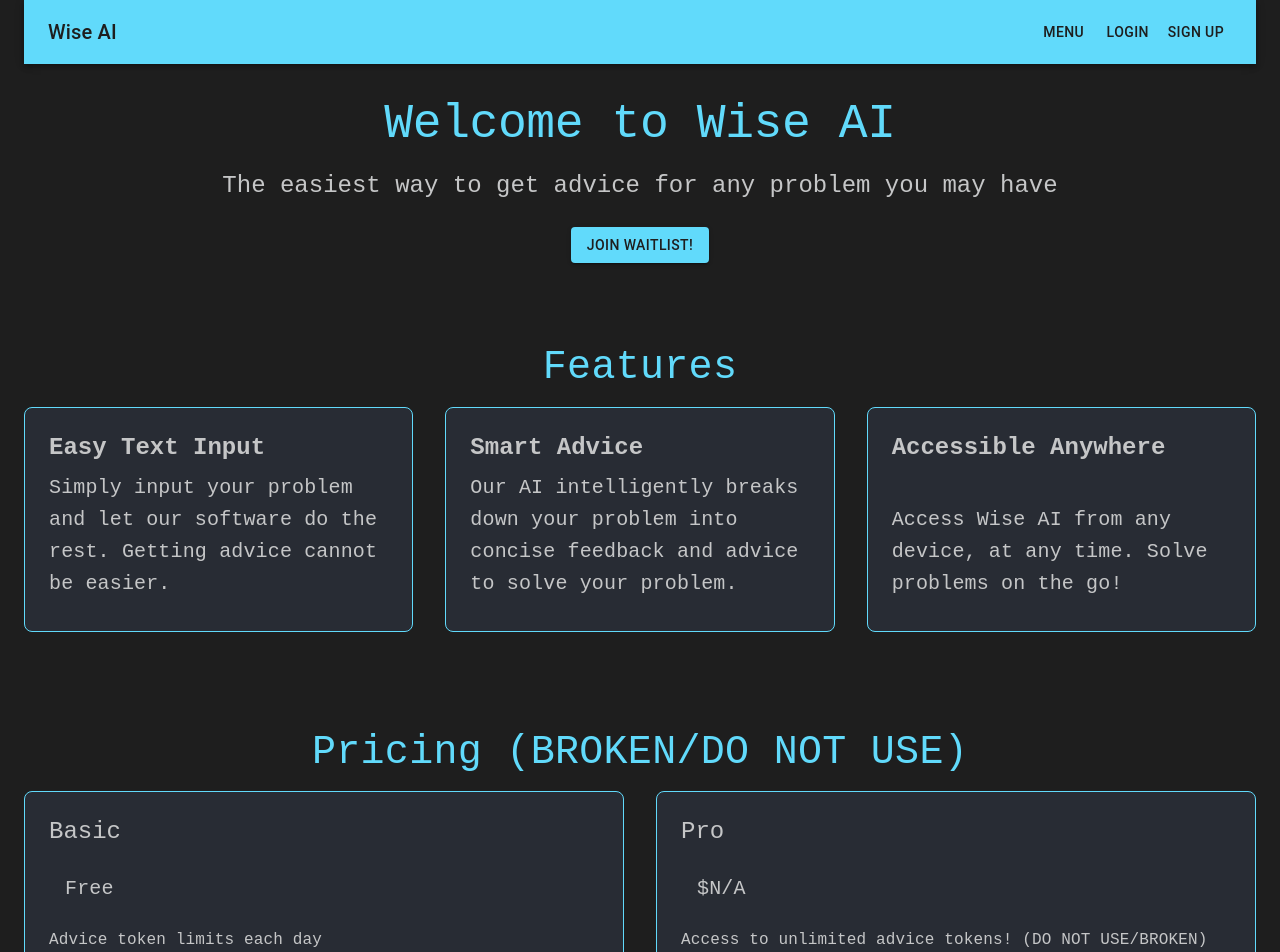
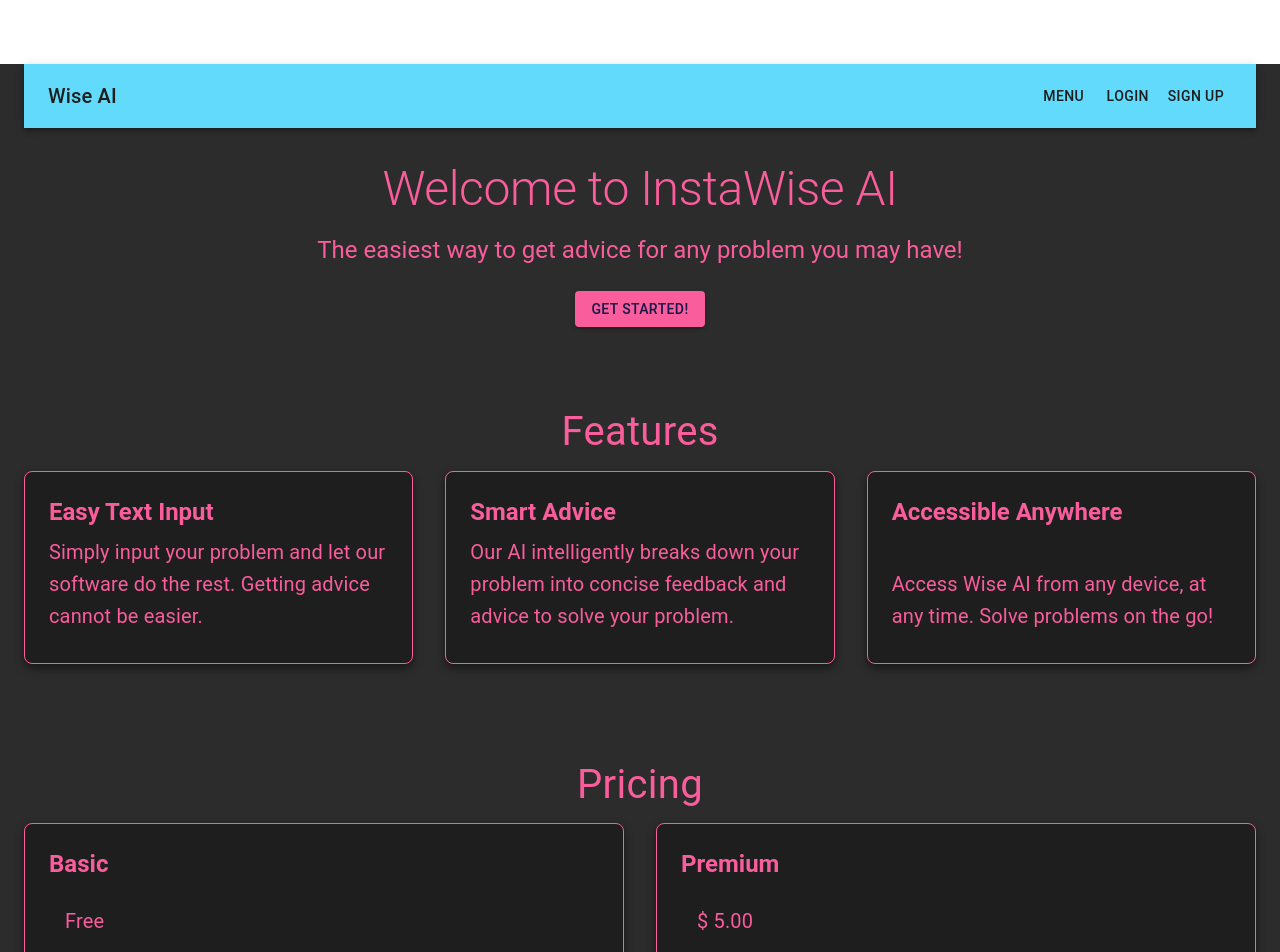
Before and after one commit to mrmahibrahman/wise-ai-demo, a Next.js app: page / in a window 1280 px wide. Shown: the top 952 px of the page. Built offline with nearby package versions, Linux system fonts and the light colour scheme; no server answers.

Commit message:
new changes

```diff
--- a/app/page.js
+++ b/app/page.js
@@ -1,4 +1,4 @@
-'use client'
+'use client';
 import Image from "next/image";
 import getStripe from "@/utils/get-stripe";
 import { SignedIn, SignedOut, UserButton } from '@clerk/nextjs';
@@ -43,20 +43,22 @@ export default function Home() {
   };
 
   return (
-    <Container maxWidth="100%" sx={{ backgroundColor: "#1e1e1e", minHeight: "100vh", color: "#c5c6c7", padding: "0", display: "flex", flexDirection: "column" }}>
-        <Head>
-          {/* Google Analytics
-          <script async src="https://www.googletagmanager.com/gtag/js?id=G-Z3J43ZMDJ1"></script>
-          <script dangerouslySetInnerHTML={{ __html: `
-            window.dataLayer = window.dataLayer || [];
-            function gtag(){dataLayer.push(arguments);}
-            gtag('js', new Date());
-            gtag('config', 'G-Z3J43ZMDJ1');
-          `}} /> */}
-          <title>Flashcards</title>
-          <meta name="description" content="Create flashcards from your text" />
-        </Head>
-
+    <Container
+      maxWidth="100%"
+      sx={{
+        backgroundColor:  "#2c2c2c",//"#161748", // Purple Baseline
+        minHeight: "100vh",
+        color: "#f95d9b", // Pink Highlight
+        padding: "0",
+        display: "flex",
+        flexDirection: "column",
+        mt: 8 // Add margin top to push content below the Navbar
+      }}
+    >
+      <Head>
+        <title>Flashcards</title>
+        <meta name="description" content="Create flashcards from your text" />
+      </Head>
 
       <Navbar />
 
@@ -64,28 +66,27 @@ export default function Home() {
         sx={{
           textAlign: 'center',
           my: { xs: 2, md: 4 },
-          px: { xs: 2, md: 0 }
+          px: { xs: 2, md: 0 },
         }}
       >
-        <Typography variant="h2" gutterBottom sx={{ fontFamily: "monospace", color: "#61dafb", fontSize: { xs: "2rem", md: "3rem" } }}>
-          Welcome to Wise AI
+        <Typography variant="h2" gutterBottom sx={{ fontFamily: "Roboto, sans-serif", color: "#f95d9b", fontSize: { xs: "2rem", md: "3rem" } }}>
+          Welcome to InstaWise AI
         </Typography>
-        <Typography variant="h5" gutterBottom sx={{ fontFamily: "monospace", fontSize: { xs: "1.25rem", md: "1.5rem" } }}>
-          The easiest way to get advice for any problem you may have
+        <Typography variant="h5" gutterBottom sx={{ fontFamily: "Roboto, sans-serif", color: "#f95d9b", fontSize: { xs: "1.25rem", md: "1.5rem" } }}>
+          The easiest way to get advice for any problem you may have!
         </Typography>
         <Button
           variant="contained"
           color="primary"
-          sx={{ mt: 2, backgroundColor: "#61dafb", color: "#1e1e1e" }}
-          //onClick={handleGetStarted}
-          href="/sign-up"
+          sx={{ mt: 2, backgroundColor: "#f95d9b", color: "#161748", '&:hover': { backgroundColor: "#e34a6f" } }} // Slightly darker pink for hover
+          onClick={handleGetStarted}
         >
-          Join Waitlist!
+          Get Started!
         </Button>
       </Box>
 
       <Box sx={{ my: { xs: 4, md: 6 }, textAlign: 'center', px: { xs: 2, md: 0 } }}>
-        <Typography variant="h4" gutterBottom sx={{ fontFamily: "monospace", color: "#61dafb", fontSize: { xs: "1.75rem", md: "2.5rem" } }}>
+        <Typography variant="h4" gutterBottom sx={{ fontFamily: "Roboto, sans-serif", color: "#f95d9b", fontSize: { xs: "1.75rem", md: "2.5rem" } }}>
           Features
         </Typography>
         <Grid container spacing={4}>
@@ -94,21 +95,22 @@ export default function Home() {
               sx={{
                 p: 3,
                 border: '1px solid',
-                borderColor: '#61dafb',
+                borderColor: "#f95d9b", // Bluewater Lowlight
                 borderRadius: 2,
-                backgroundColor: "#282c34",
-                color: "#c5c6c7",
+                backgroundColor: "#1e1e1e", // Dark Gray
+                color: "#f95d9b", // Pink Highlight
                 textAlign: 'left',
                 height: '100%', // Ensures all boxes are the same height
                 display: 'flex',
                 flexDirection: 'column',
-                justifyContent: 'space-between' // Ensures content is spaced evenly
+                justifyContent: 'space-between', // Ensures content is spaced evenly
+                boxShadow: '0px 4px 8px rgba(0, 0, 0, 0.5)' // Add shadow
               }}
             >
-              <Typography variant="h5" gutterBottom sx={{ fontFamily: "monospace", fontSize: { xs: "1.25rem", md: "1.5rem" } }}>
+              <Typography variant="h5" gutterBottom sx={{ fontFamily: "Roboto, sans-serif", fontSize: { xs: "1.25rem", md: "1.5rem" }, fontWeight: 700 }}>
                 <strong>Easy Text Input</strong>
               </Typography>
-              <Typography variant="h6" gutterBottom sx={{ fontFamily: "monospace", fontSize: { xs: "1rem", md: "1.25rem" } }}>
+              <Typography variant="h6" gutterBottom sx={{ fontFamily: "Roboto, sans-serif", fontSize: { xs: "1rem", md: "1.25rem" }, fontWeight: 400 }}>
                 Simply input your problem and let our software do the rest. Getting advice cannot be easier.
               </Typography>
             </Box>
@@ -118,21 +120,22 @@ export default function Home() {
               sx={{
                 p: 3,
                 border: '1px solid',
-                borderColor: '#61dafb',
+                borderColor: "#f95d9b", // Bluewater Lowlight
                 borderRadius: 2,
-                backgroundColor: "#282c34",
-                color: "#c5c6c7",
+                backgroundColor: "#1e1e1e", // Dark Gray
+                color: "#f95d9b", // Pink Highlight
                 textAlign: 'left',
                 height: '100%', // Ensures all boxes are the same height
                 display: 'flex',
                 flexDirection: 'column',
-                justifyContent: 'space-between' // Ensures content is spaced evenly
+                justifyContent: 'space-between', // Ensures content is spaced evenly
+                boxShadow: '0px 4px 8px rgba(0, 0, 0, 0.5)' // Add shadow
               }}
             >
-              <Typography variant="h5" gutterBottom sx={{ fontFamily: "monospace", fontSize: { xs: "1.25rem", md: "1.5rem" } }}>
+              <Typography variant="h5" gutterBottom sx={{ fontFamily: "Roboto, sans-serif", fontSize: { xs: "1.25rem", md: "1.5rem" }, fontWeight: 700 }}>
                 <strong>Smart Advice</strong>
               </Typography>
-              <Typography variant="h6" gutterBottom sx={{ fontFamily: "monospace", fontSize: { xs: "1rem", md: "1.25rem" } }}>
+              <Typography variant="h6" gutterBottom sx={{ fontFamily: "Roboto, sans-serif", fontSize: { xs: "1rem", md: "1.25rem" }, fontWeight: 400 }}>
                 Our AI intelligently breaks down your problem into concise feedback and advice to solve your problem.
               </Typography>
             </Box>
@@ -142,21 +145,22 @@ export default function Home() {
               sx={{
                 p: 3,
                 border: '1px solid',
-                borderColor: '#61dafb',
+                borderColor: '#f95d9b', // Bluewater Lowlight
                 borderRadius: 2,
-                backgroundColor: "#282c34",
-                color: "#c5c6c7",
+                backgroundColor: "#1e1e1e", // Dark Gray
+                color: "#f95d9b", // Pink Highlight
                 textAlign: 'left',
                 height: '100%', // Ensures all boxes are the same height
                 display: 'flex',
                 flexDirection: 'column',
-                justifyContent: 'space-between' // Ensures content is spaced evenly
+                justifyContent: 'space-between', // Ensures content is spaced evenly
+                boxShadow: '0px 4px 8px rgba(0, 0, 0, 0.5)' // Add shadow
               }}
             >
-              <Typography variant="h5" gutterBottom sx={{ fontFamily: "monospace", fontSize: { xs: "1.25rem", md: "1.5rem" } }}>
+              <Typography variant="h5" gutterBottom sx={{ fontFamily: "Roboto, sans-serif", fontSize: { xs: "1.25rem", md: "1.5rem" }, fontWeight: 700 }}>
                 <strong>Accessible Anywhere</strong>
               </Typography>
-              <Typography variant="h6" gutterBottom sx={{ fontFamily: "monospace", fontSize: { xs: "1rem", md: "1.25rem" } }}>
+              <Typography variant="h6" gutterBottom sx={{ fontFamily: "Roboto, sans-serif", fontSize: { xs: "1rem", md: "1.25rem" }, fontWeight: 400 }}>
                 Access Wise AI from any device, at any time. Solve problems on the go!
               </Typography>
             </Box>
@@ -165,8 +169,8 @@ export default function Home() {
       </Box>
 
       <Box sx={{ my: { xs: 4, md: 6 }, textAlign: 'center', px: { xs: 2, md: 0 } }}>
-        <Typography variant="h4" gutterBottom sx={{ fontFamily: "monospace", color: "#61dafb", fontSize: { xs: "1.75rem", md: "2.5rem" } }}>
-          Pricing (BROKEN/DO NOT USE)
+        <Typography variant="h4" gutterBottom sx={{ fontFamily: "Roboto, sans-serif", color: "#f95d9b", fontSize: { xs: "1.75rem", md: "2.5rem" } }}>
+          Pricing
         </Typography>
         <Grid container spacing={4}>
           <Grid item xs={12} md={6}>
@@ -174,26 +178,27 @@ export default function Home() {
               sx={{
                 p: 3,
                 border: '1px solid',
-                borderColor: '#61dafb',
+                borderColor: '#f95d9b', // Bluewater Lowlight
                 borderRadius: 2,
-                backgroundColor: "#282c34",
-                color: "#c5c6c7",
-                textAlign: 'left'
+                backgroundColor: "#1e1e1e", // Dark Gray
+                color: "#f95d9b", // Pink Highlight
+                textAlign: 'left',
+                boxShadow: '0px 4px 8px rgba(0, 0, 0, 0.5)' // Add shadow
               }}
             >
-              <Typography variant="h5" gutterBottom sx={{ fontFamily: "monospace", fontSize: { xs: "1.25rem", md: "1.5rem" } }}>
+              <Typography variant="h5" gutterBottom sx={{ fontFamily: "Roboto, sans-serif", fontSize: { xs: "1.25rem", md: "1.5rem" }, fontWeight: 700 }}>
                 Basic
               </Typography>
-              <Typography variant="h6" gutterBottom sx={{p:2, fontFamily: "monospace", fontSize: { xs: "1rem", md: "1.25rem" } }}>
+              <Typography variant="h6" gutterBottom sx={{ p: 2, fontFamily: "Roboto, sans-serif", fontSize: { xs: "1rem", md: "1.25rem" }, fontWeight: 400 }}>
                 Free
               </Typography>
-              <Typography sx={{ fontFamily: "monospace", fontSize: { xs: "0.875rem", md: "1rem" } }}>
+              <Typography sx={{ fontFamily: "Roboto, sans-serif", fontSize: { xs: "0.875rem", md: "1rem" }, fontWeight: 400 }}>
                 Advice token limits each day
               </Typography>
               <Button
                 variant="contained"
                 color="primary"
-                sx={{ mt: 2, backgroundColor: "#61dafb", color: "#1e1e1e" }}
+                sx={{ mt: 2, backgroundColor: "#f95d9b", color: "#161748", '&:hover': { backgroundColor: "#e34a6f" } }} // Slightly darker pink for hover
               >
                 Choose Basic
               </Button>
@@ -204,37 +209,34 @@ export default function Home() {
               sx={{
                 p: 3,
                 border: '1px solid',
-                borderColor: '#61dafb',
+                borderColor: "#f95d9b", // Bluewater Lowlight
                 borderRadius: 2,
-                backgroundColor: "#282c34",
-                color: "#c5c6c7",
-                textAlign: 'left'
+                backgroundColor: "#1e1e1e", // Dark Gray
+                color: "#f95d9b", // Pink Highlight
+                textAlign: 'left',
+                boxShadow: '0px 4px 8px rgba(0, 0, 0, 0.5)' // Add shadow
               }}
             >
-              <Typography variant="h5" gutterBottom sx={{ fontFamily: "monospace", fontSize: { xs: "1.25rem", md: "1.5rem" } }}>
-                Pro
+              <Typography variant="h5" gutterBottom sx={{ fontFamily: "Roboto, sans-serif", fontSize: { xs: "1.25rem", md: "1.5rem" }, fontWeight: 700 }}>
+                Premium
               </Typography>
-              <Typography variant="h6" gutterBottom sx={{ p:2, fontFamily: "monospace", fontSize: { xs: "1rem", md: "1.25rem" } }}>
-                $N/A
+              <Typography variant="h6" gutterBottom sx={{ p: 2, fontFamily: "Roboto, sans-serif", fontSize: { xs: "1rem", md: "1.25rem" }, fontWeight: 400 }}>
+                $ 5.00
               </Typography>
-              <Typography sx={{ fontFamily: "monospace", fontSize: { xs: "0.875rem", md: "1rem" } }}>
-                Access to unlimited advice tokens! (DO NOT USE/BROKEN)
+              <Typography sx={{ fontFamily: "Roboto, sans-serif", fontSize: { xs: "0.875rem", md: "1rem" }, fontWeight: 400 }}>
+                Unlimited advice tokens
               </Typography>
               <Button
                 variant="contained"
                 color="primary"
-                sx={{ mt: 2, backgroundColor: "#61dafb", color: "#1e1e1e" }}
-                //onClick={handleSubmit}
+                sx={{ mt: 2, backgroundColor: "#f95d9b", color: "#161748", '&:hover': { backgroundColor: "#e34a6f" } }} // Slightly darker pink for hover
               >
-                Choose Pro
+                Choose Premium
               </Button>
             </Box>
           </Grid>
         </Grid>
       </Box>
-
-      {/* This Box ensures the background color covers the entire height */}
-      <Box sx={{ flexGrow: 1 }} />
     </Container>
   );
 }
```
